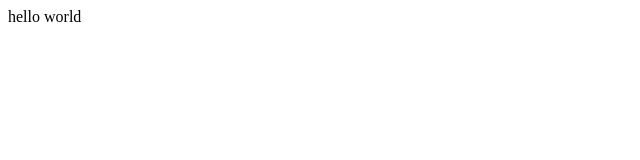
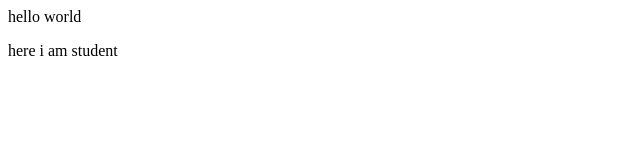
Before and after one commit to Rakhee7224/Work-is-TESLA-Group, a plain HTML site: page index.html in a window 1280 px wide. Shown: the full height of the page, 0-640 px from the left. Drawn offline with Linux system fonts and the light colour scheme.

Commit message:
add line

```diff
--- a/index.html
+++ b/index.html
@@ -1 +1,2 @@
 <p>hello world</p>
+<p> here i am student </p>
```
